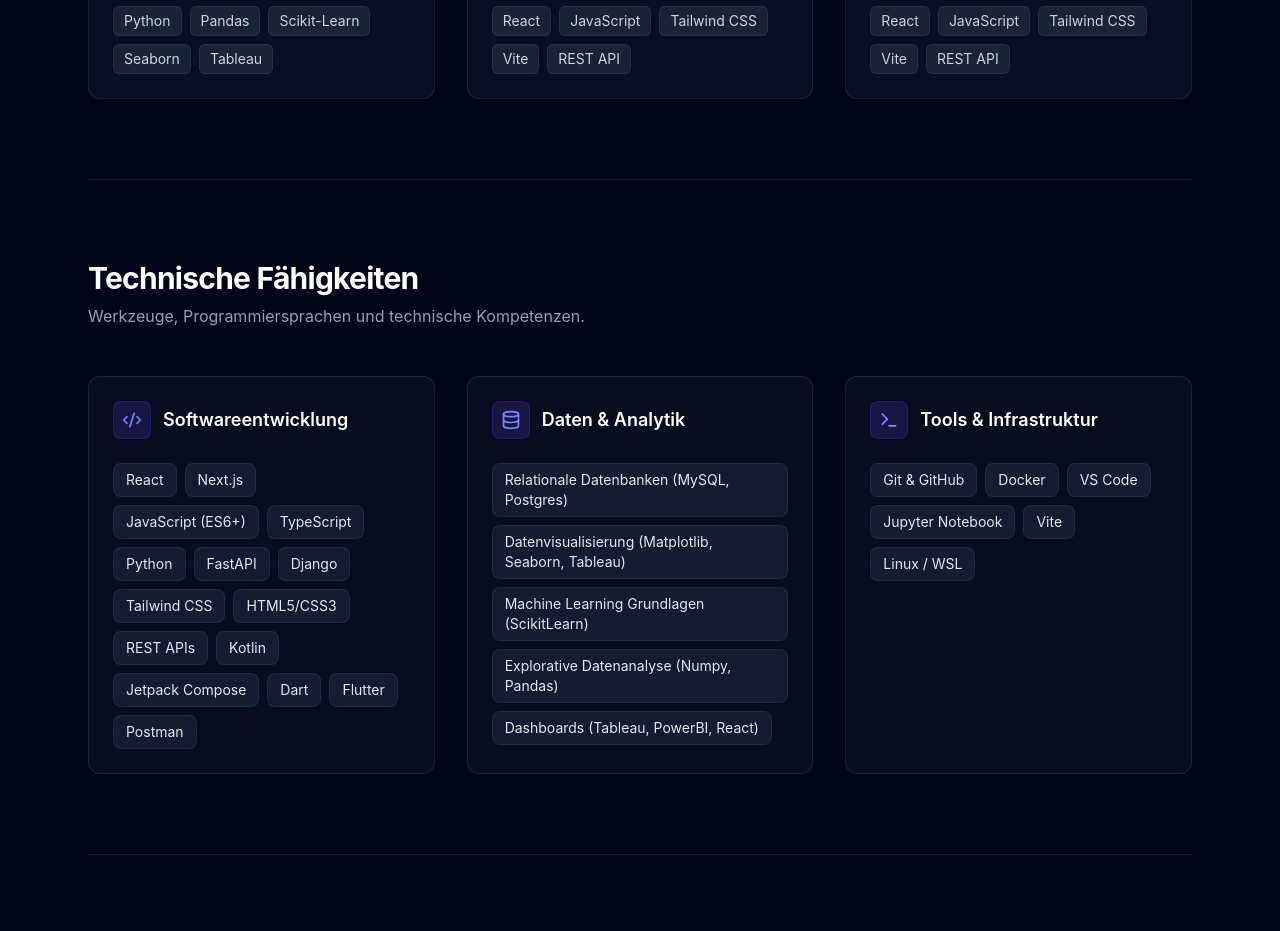
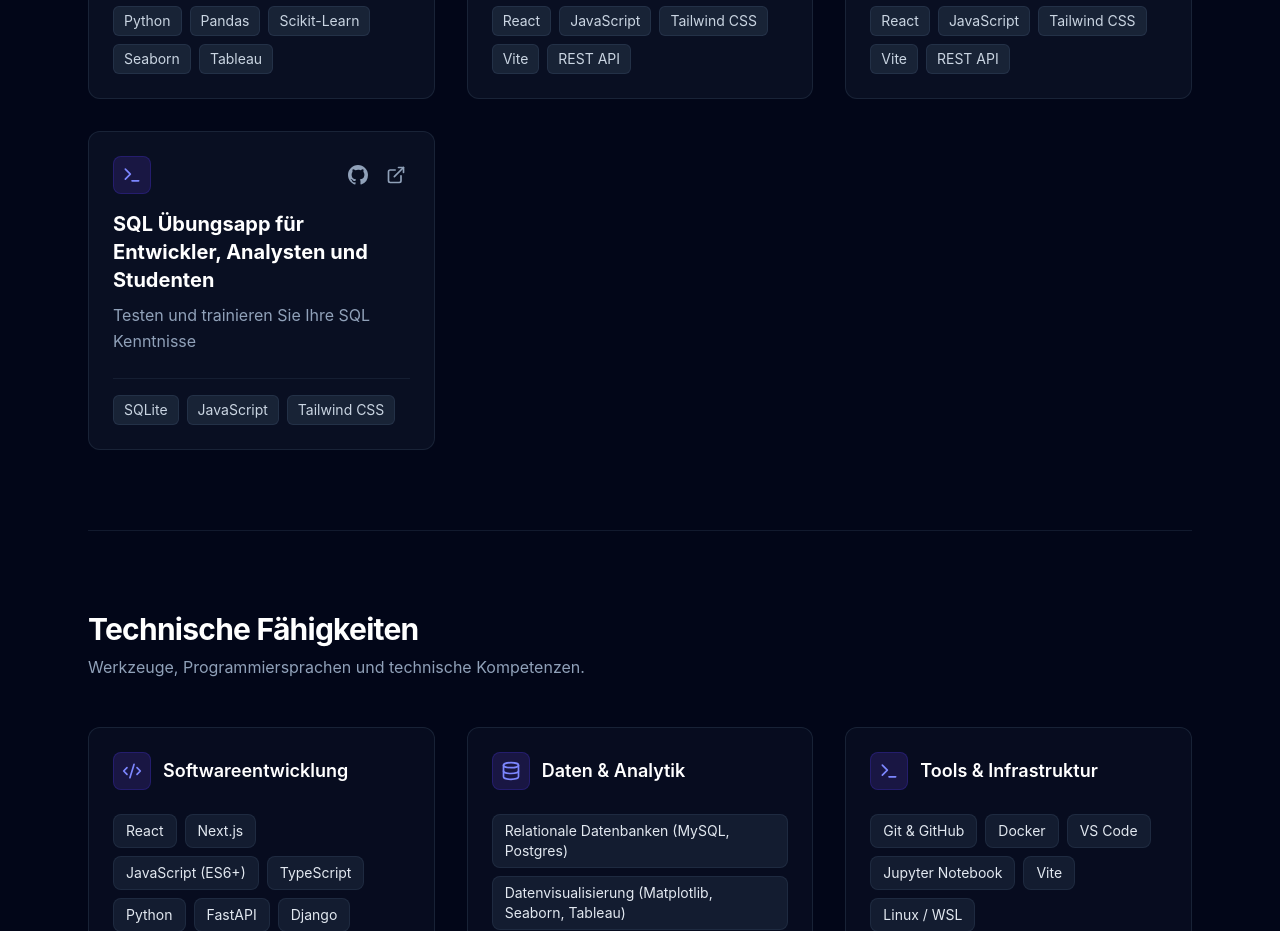
Before and after one commit to birgit2704/data_analysis_and_machine_learning_portfolio_2026, a React (Vite) app: page / in a window 1280 px wide. Shown: the part 1660-2591 px from the top of the page. Built offline with nearby package versions, Linux system fonts and the light colour scheme.

Commit message:
update github links in projects and project 4

```diff
--- a/src/data/portfolioData.js
+++ b/src/data/portfolioData.js
@@ -78,7 +78,8 @@
           "Financial loss assessment (MRR impact) and prioritized high-value retention list",
           "Tailored stakeholder documentation covering the full lifecycle from project plan to executive summary",
         ],
-        githubUrl: "https://github.com/birgit2704/churn_prediciton",
+        githubUrl:
+          "https://github.com/birgit2704/churn_prediciton_for_streaming_company_2026",
         liveUrl: "https://example.com",
       },
       {
@@ -91,7 +92,8 @@
           "Interactive dashboard (development and relations)",
           "Stakeholder documentation of all project steps from project plan to final presentation",
         ],
-        githubUrl: "https://github.com",
+        githubUrl:
+          "https://github.com/birgit2704/education_data_exploration_and_visualization_2026",
         liveUrl: "https://example.com",
       },
       {
@@ -104,7 +106,17 @@
           "Machine Learning tool to predict the DAX",
           "Stakeholder documentation of all project steps from project plan to final presentation",
         ],
-        githubUrl: "https://github.com",
+        githubUrl:
+          "https://github.com/birgit2704/dax_time_series_analysis_2026",
+        liveUrl: "https://example.com",
+      },
+      {
+        id: 4,
+        title: "SQL practice app for developers, analysts and students",
+        description: "Test and train your SQL skills",
+        tags: ["SQLite", "JavaScript", "Tailwind CSS"],
+        outcomes: [],
+        githubUrl: "https://github.com/birgit2704/practice_sql_app_2026",
         liveUrl: "https://example.com",
       },
     ],
@@ -259,7 +271,8 @@
           "Quantifizierung des drohenden MRR-Verlusts und Priorisierung von High-Value-Kunden",
           "Zielgruppengerechte Stakeholder-Dokumentation vom Projektplan bis zur Management-Präsentation",
         ],
-        githubUrl: "https://github.com/birgit2704/churn_prediciton",
+        githubUrl:
+          "https://github.com/birgit2704/churn_prediciton_for_streaming_company_2026",
         liveUrl: "https://example.com",
       },
       {
@@ -272,7 +285,8 @@
           "Interaktives Dashboard (Entwicklung und Zusammenhänge)",
           "Stakeholder Dokumentation aller Schritte vom Projektplan bis zur Präsentation der Ergebnisse",
         ],
-        githubUrl: "https://github.com",
+        githubUrl:
+          "https://github.com/birgit2704/education_data_exploration_and_visualization_2026",
         liveUrl: "https://example.com",
       },
       {
@@ -285,7 +299,17 @@
           "Ein Machine-Learning Modell für zukünftige Entwicklung.",
           "Stakeholder Dokumentation aller Schritte vom Projektplan bis zur Präsentation der Ergebnisse",
         ],
-        githubUrl: "https://github.com",
+        githubUrl:
+          "https://github.com/birgit2704/dax_time_series_analysis_2026",
+        liveUrl: "https://example.com",
+      },
+      {
+        id: 4,
+        title: "SQL Übungsapp für Entwickler, Analysten und Studenten",
+        description: "Testen und trainieren Sie Ihre SQL Kenntnisse",
+        tags: ["SQLite", "JavaScript", "Tailwind CSS"],
+        outcomes: [],
+        githubUrl: "https://github.com/birgit2704/practice_sql_app_2026",
         liveUrl: "https://example.com",
       },
     ],
```
